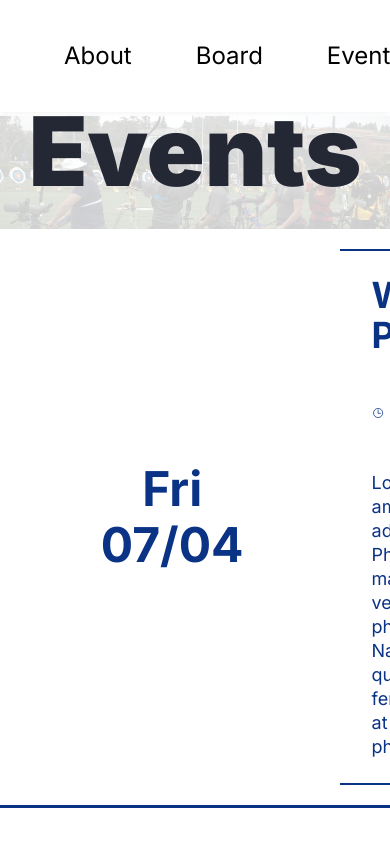
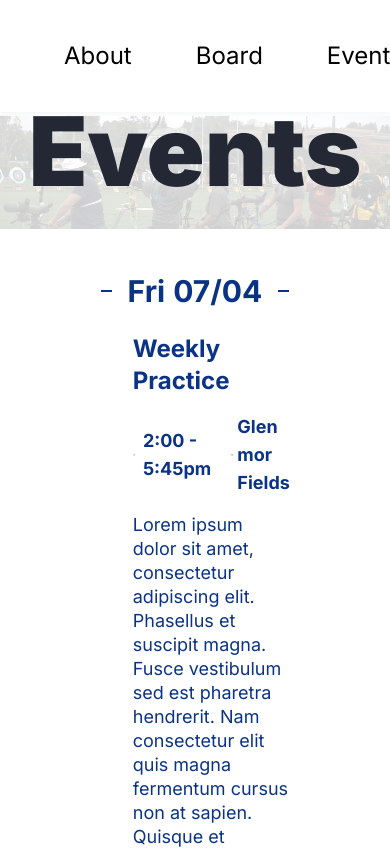
Before and after one commit to acm-ucr/archery-website, a Next.js app: page /events in a window 390 px wide. Shown: the top 849 px of the page. Built offline with nearby package versions, Linux system fonts and the light colour scheme.

Commit message:
Implement mobile-responsiveness to Events page

```diff
--- a/src/components/events/upcomingEvents.tsx
+++ b/src/components/events/upcomingEvents.tsx
@@ -20,20 +20,36 @@ const UpcomingEvents = ({
   description,
 }: Events) => {
   return (
-    <div className="flex w-3/4 gap-8 justify-self-center p-5">
-      <div className="text-archery-blue-500 flex flex-col items-center justify-center gap-2 px-8 text-5xl font-bold">
-        <p>{day}</p>
-        <p>{date}</p>
+    /*Desktop Date*/
+    <div className="flex w-3/4 flex-col gap-8 justify-self-center p-5 md:flex-row">
+      <div className="hidden md:flex">
+        <div className="text-archery-blue-500 flex flex-row items-center justify-center gap-2 px-8 text-3xl font-bold md:flex-col md:text-5xl">
+          <p>{day}</p>
+          <p>{date}</p>
+        </div>
       </div>
-      <div className="border-archery-blue-500 mx-8 flex flex-col gap-6 border-y-2 py-6">
+
+      <div className="border-archery-blue-500 mx-8 flex flex-col gap-6 border-b-2 py-6 md:border-y-2">
+        {/*Mobile Date*/}
+        <div className="flex w-full items-center md:hidden">
+          <div className="border-archery-blue-500 flex-grow border-t-2"></div>
+          <div className="text-archery-blue-500 flex gap-2 px-4 text-3xl font-bold">
+            <p>{day}</p>
+            <p>{date}</p>
+          </div>
+          <div className="border-archery-blue-500 flex-grow border-t-2"></div>
+        </div>
+
         <div className="ml-8 flex w-5/6 flex-col gap-2">
-          <p className="text-archery-blue-500 text-4xl font-bold">{title}</p>
+          <p className="text-archery-blue-500 text-2xl font-bold md:text-4xl">
+            {title}
+          </p>
           <div className="my-2 flex items-center gap-1">
-            <IoTimeOutline className="text-archery-blue-500 text-2xl" />
+            <IoTimeOutline className="text-archery-blue-500 text-1xl md:text-2xl" />
             <p className="text-archery-blue-500 mr-4 ml-1 text-lg font-bold">
               {startTime} - {endTime}
             </p>
-            <MdOutlineLocationOn className="text-archery-blue-500 text-2xl" />
+            <MdOutlineLocationOn className="text-archery-blue-500 text-1xl md:text-2xl" />
             <p className="text-archery-blue-500 text-lg font-bold">
               {location}
             </p>
```
